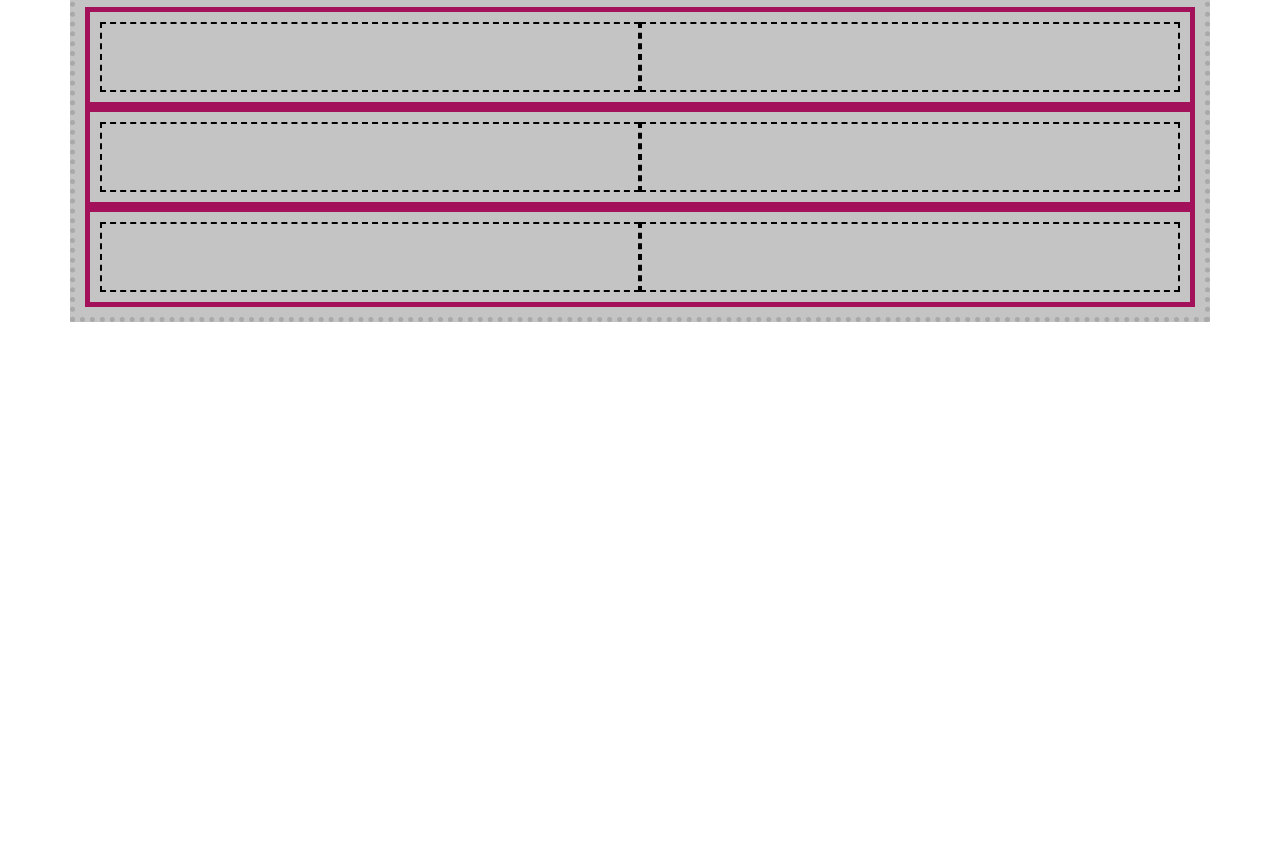
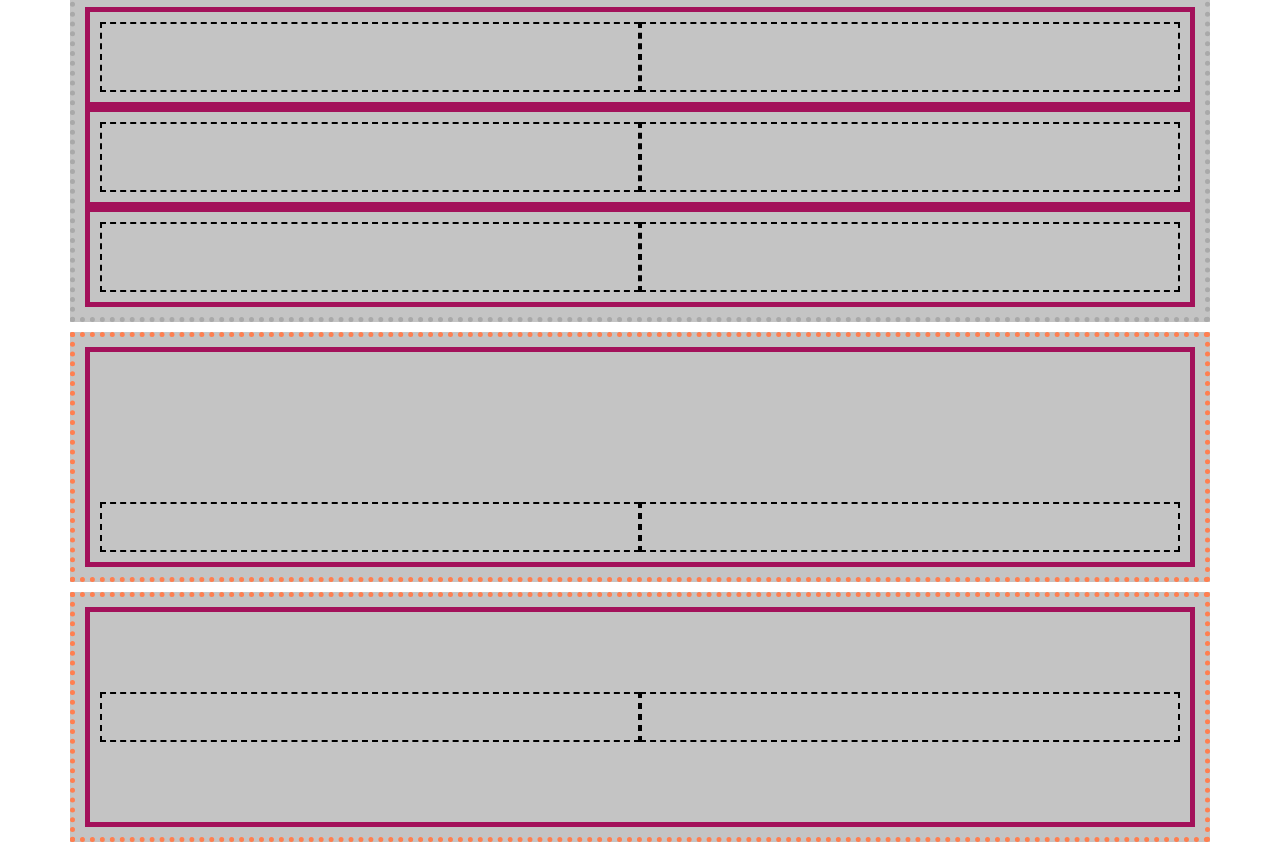
Before and after one commit to MaferRs/curso_bootstrap, a plain HTML site: page 3_layout/1_aulas/index.html in a window 1280 px wide. Shown: the part 1604-2456 px from the top of the page. Before the commit the page ends 1936 px from the top, so only its background shows below. Drawn offline with nearby package versions, Linux system fonts and the light colour scheme.

Commit message:
alinhamento vertical

```diff
--- a/3_layout/1_aulas/index.html
+++ b/3_layout/1_aulas/index.html
@@ -107,7 +107,21 @@
             <div class="col"></div>
             <div class="col"></div>
         </div>
+    </div>
 
+    <!-- Alinhamento Vertical-->
+    <div class="container vertical">
+        <div class="row align-items-end">
+            <div class="col-6"></div>
+            <div class="col-6"></div>
+        </div>
+    </div>
+
+    <div class="container vertical">
+        <div class="row align-items-center">
+            <div class="col-6"></div>
+            <div class="col-6"></div>
+        </div>
     </div>
 
 </body>
--- a/3_layout/1_aulas/style.css
+++ b/3_layout/1_aulas/style.css
@@ -73,7 +73,8 @@ h1 {
 .col-2,
 .col-1,
 .col-11,
-.col-4 {
+.col-4,
+.col-6 {
   border: 2px dashed black;
   height: 100%;
   margin: 0;
@@ -81,3 +82,16 @@ h1 {
 #largura-limitada {
   max-width: 500px;
 }
+/*alinhemento vertical*/
+
+.vertical {
+  height: 250px;
+  border-color: coral;
+}
+
+.vertical .row {
+  height: 100%;
+}
+.col-6 {
+  height: 50px;
+}
```
